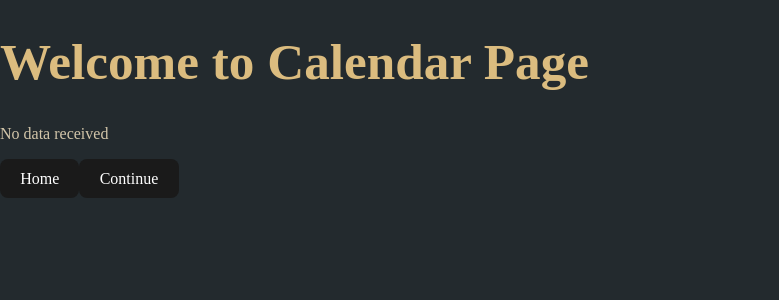
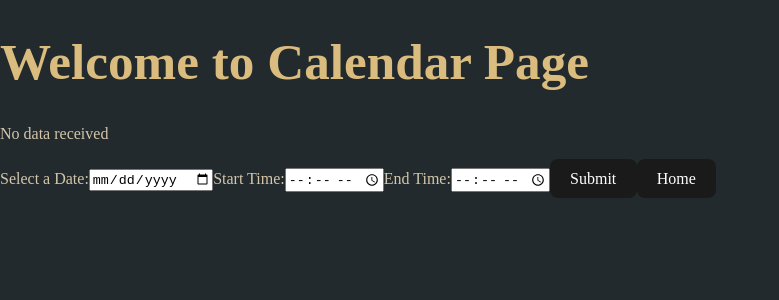
Before and after one commit to DJBerzas/Hackathon-Project, a React (Vite) app: page /CalandarAndTime in a window 1280 px wide. Shown: the top 300 px of the page, without its empty margins (0-779 px from the left). Built offline with nearby package versions, Linux system fonts and the light colour scheme.

Commit message:
goodluck

```diff
--- a/src/CalandarAndTime.jsx
+++ b/src/CalandarAndTime.jsx
@@ -1,44 +1,115 @@
-import Button from "./Button.jsx";
-import { useNavigate } from "react-router-dom";
-import { useLocation } from "react-router-dom";
+import { useState } from "react";
+import { useNavigate, useLocation } from "react-router-dom";
 
 function CalandarAndTime() {
     const location = useLocation();
     const message = location.state?.message || "No data received";
-
     const navigate = useNavigate();
 
+    const [selectedDate, setSelectedDate] = useState(""); // Store user-selected date
+    const [startTime, setStartTime] = useState(""); // Store start time
+    const [endTime, setEndTime] = useState(""); // Store end time
+    const [latestDate, setLatestDate] = useState(null); // Store only the last submitted date
+    const [submitted, setSubmitted] = useState(false); // Controls visibility of "Continue" button
+
     function switcher(message) {
-        if (message === "Building") {
-            return "/Buildings";
-        } else if (message === "Training") {
-            return "/Training";
-        } else if (message === "PT") {
-            return "/PT";
-        } else if (message === "Recovery") {
-            return "/Recovery";
-        } else if (message === "MentalHealth") {
-            return "/MentalHealth";
-        } else {
-            return "/SportsFacility";
+        switch (message) {
+            case "Building": return "/Buildings";
+            case "Training": return "/Training";
+            case "PT": return "/PT";
+            case "Recovery": return "/Recovery";
+            case "MentalHealth": return "/MentalHealth";
+            default: return "/SportsFacility";
         }
     }
 
     const handleButtonClick = () => {
-        const destination = switcher(message);
-        navigate(destination);
+        navigate(switcher(message));
     };
+
     const goToHome = () => {
         navigate("/");
-      };
+    };
+
+    // 🛠 Handle Date Submission
+    const handleDateSubmit = async () => {
+        if (!selectedDate || !startTime || !endTime) {
+            alert("⚠️ Please select a date, start time, and end time before submitting.");
+            return;
+        }
+
+        // Convert selected date into { month, day, year } object
+        const dateObject = new Date(selectedDate);
+        const formattedDate = {
+            month: dateObject.toLocaleString('default', { month: 'long' }),
+            day: dateObject.getDate(),
+            year: dateObject.getFullYear(),
+            startTime: startTime, // ✅ Add start time
+            endTime: endTime // ✅ Add end time
+        };
+
+        try {
+            const response = await fetch("http://localhost:5000/addDate", {
+                method: "POST",
+                headers: { "Content-Type": "application/json" },
+                body: JSON.stringify({ date: formattedDate })
+            });
+
+            const data = await response.json();
+            setLatestDate(formattedDate); // ✅ Store only the last submitted date
+            setSubmitted(true); // ✅ Show "Continue" button
+            console.log("Updated Date Array (Backend):", data); // Logs full array in console
+        } catch (error) {
+            console.error("Error submitting date:", error);
+        }
+    };
 
     return (
         <div>
             <h1>Welcome to Calendar Page</h1>
             <p>{message}</p>
-            {/* Use handleButtonClick to navigate based on message */}
+
+            {/* 🗓️ Calendar Input */}
+            <label>Select a Date:</label>
+            <input
+                type="date"
+                value={selectedDate}
+                onChange={(e) => setSelectedDate(e.target.value)}
+            />
+
+            {/* ⏰ Start Time Input */}
+            <label>Start Time:</label>
+            <input
+                type="time"
+                value={startTime}
+                onChange={(e) => setStartTime(e.target.value)}
+            />
+
+            {/* ⏳ End Time Input */}
+            <label>End Time:</label>
+            <input
+                type="time"
+                value={endTime}
+                onChange={(e) => setEndTime(e.target.value)}
+            />
+
+            <button onClick={handleDateSubmit}>Submit</button>
+
+            {/* ✅ Display Only the Last Submitted Date */}
+            {latestDate && (
+                <>
+                    <h3>Last Submitted Entry:</h3>
+                    <p>
+                        {latestDate.month} {latestDate.day}, {latestDate.year} <br />
+                        From {latestDate.startTime} to {latestDate.endTime}
+                    </p>
+                </>
+            )}
+
+            {/* ✅ "Continue" button appears ONLY after submission */}
+            {submitted && <button onClick={handleButtonClick}>Continue</button>}
+
             <button onClick={goToHome}>Home</button>
-            <button onClick={handleButtonClick}>Continue</button>
         </div>
     );
 }
--- a/src/SportsFacility.jsx
+++ b/src/SportsFacility.jsx
@@ -1,8 +1,22 @@
 import { useNavigate } from "react-router-dom";
-import './Fields.css'; // Import the styles for the SportsFacility page
+import { useState, useEffect } from "react";
+import axios from "axios";
+import './Fields.css';
 
 function SportsFacility() {
     const navigate = useNavigate();
+    const [excludedIndexes, setExcludedIndexes] = useState([]);
+
+    useEffect(() => {
+        // Fetch the excluded indexes from backend
+        axios.get("http://localhost:5000/getSportsFacilityTimes")
+            .then(response => {
+                setExcludedIndexes(response.data); // Store response in state
+            })
+            .catch(error => {
+                console.error("Error fetching excluded indexes:", error);
+            });
+    }, []); // Runs only on component mount
 
     const goToForms = (facilityName) => {
         navigate("/FormsPage", { state: { message: facilityName } });
@@ -12,7 +26,6 @@ function SportsFacility() {
         navigate("/", { state: { message: "Home" } });
     };
 
-    // Array of facilities with detailed information
     const facilities = [
         { name: "Building 1", capacity: 500, location: "Main Campus", type: "Indoor", equipment: "Gym, Pool" },
         { name: "Building 2", capacity: 300, location: "North Campus", type: "Outdoor", equipment: "Track, Field" },
@@ -23,17 +36,7 @@ function SportsFacility() {
         { name: "Building 7", capacity: 400, location: "North Campus", type: "Outdoor", equipment: "Track" },
         { name: "Building 8", capacity: 1200, location: "East Campus", type: "Indoor", equipment: "Sports Complex" },
         { name: "Building 9", capacity: 600, location: "South Campus", type: "Outdoor", equipment: "Field" },
-        { name: "Building 10", capacity: 950, location: "Main Campus", type: "Indoor", equipment: "Gym, Pool" },
-        { name: "Building 11", capacity: 550, location: "West Campus", type: "Indoor", equipment: "Gym, Sauna" },
-        { name: "Building 12", capacity: 300, location: "North Campus", type: "Outdoor", equipment: "Track, Field" },
-        { name: "Building 13", capacity: 800, location: "South Campus", type: "Indoor", equipment: "Gym, Basketball Court" },
-        { name: "Building 14", capacity: 1100, location: "East Campus", type: "Indoor", equipment: "Sports Complex, Sauna" },
-        { name: "Building 15", capacity: 650, location: "Main Campus", type: "Outdoor", equipment: "Track, Field" },
-        { name: "Building 16", capacity: 1200, location: "West Campus", type: "Indoor", equipment: "Gym, Pool" },
-        { name: "Building 17", capacity: 450, location: "North Campus", type: "Outdoor", equipment: "Track" },
-        { name: "Building 18", capacity: 500, location: "South Campus", type: "Indoor", equipment: "Gym, Basketball Court" },
-        { name: "Building 19", capacity: 750, location: "Main Campus", type: "Outdoor", equipment: "Stadium" },
-        { name: "Building 20", capacity: 900, location: "East Campus", type: "Indoor", equipment: "Gym, Pool" }
+        { name: "Building 10", capacity: 950, location: "Main Campus", type: "Indoor", equipment: "Gym, Pool" }
     ];
 
     return (
@@ -42,7 +45,9 @@ function SportsFacility() {
             <button className="home-button" onClick={goToHome}>Home</button>
 
             <div className="facility-list">
-                {facilities.map((facility, index) => (
+                {facilities
+                    .map((facility, index) =>
+                        !excludedIndexes.includes(index) && (
                             <div key={index} className="facility-box">
                                 <div className="facility-details">
                                     <span className="facility-name">{facility.name}</span>
@@ -53,7 +58,8 @@ function SportsFacility() {
                                 </div>
                                 <button className="form-button" onClick={() => goToForms(facility.name)}>To Form</button>
                             </div>
-                ))}
+                        )
+                    )}
             </div>
         </div>
     );
```
Also changed, not shown: 1 other file (tests, documents, lock files or other folders). Lines whose indentation alone changed are shown as unchanged.
